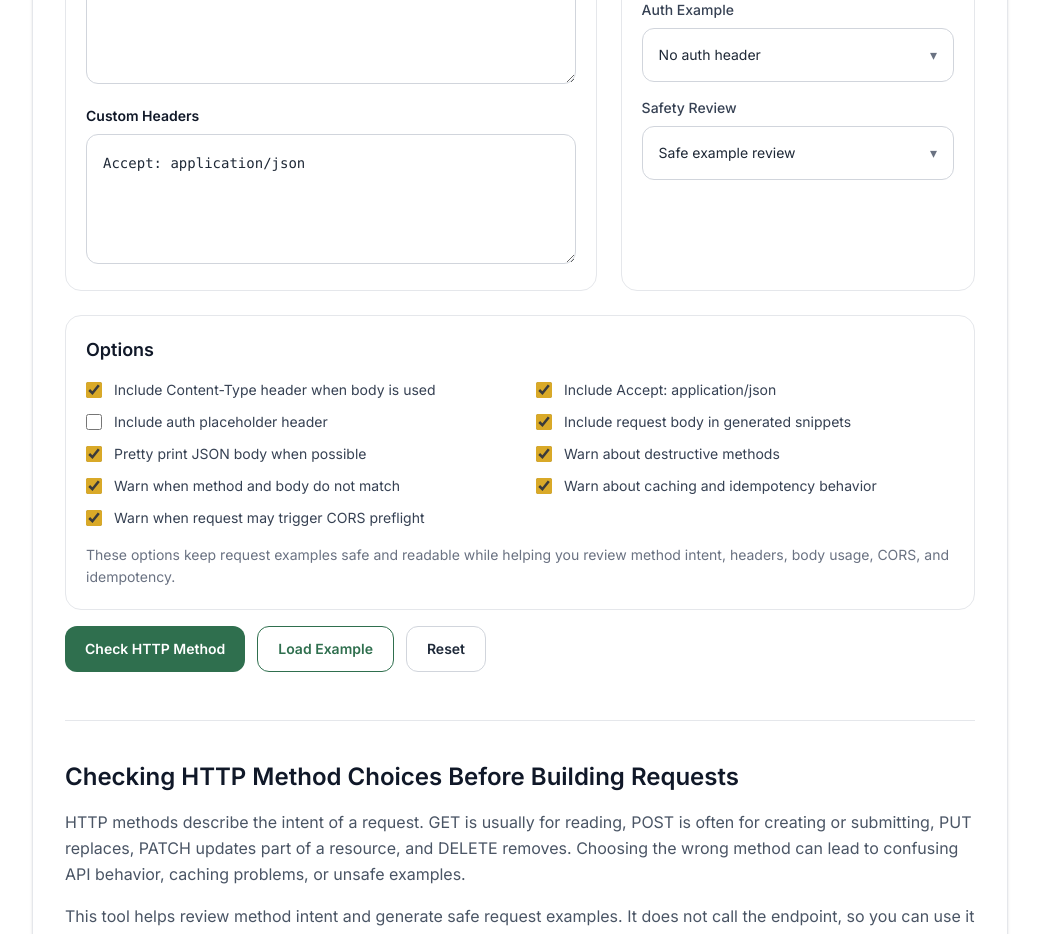
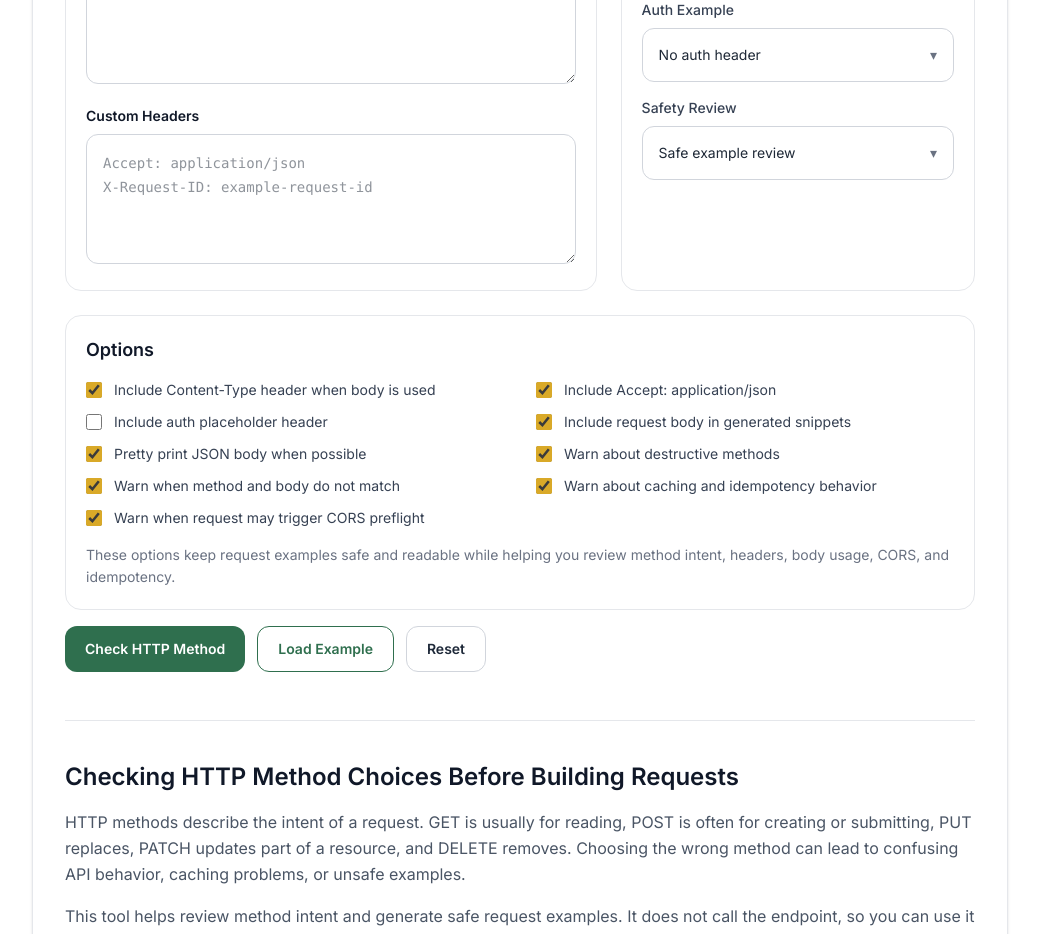
Before and after one commit to vaarunsonawwane-ops/yoryantra-new, a Next.js app: page /tools/http-method-tester in a window 1280 px wide. Shown: the part 800-1734 px from the top of the page, without its empty margins (120-1159 px from the left). Built offline with nearby package versions, Linux system fonts and the light colour scheme.

Commit message:
Update ToolClient.tsx

```diff
--- a/app/tools/http-method-tester/ToolClient.tsx
+++ b/app/tools/http-method-tester/ToolClient.tsx
@@ -50,7 +50,7 @@ export default function ToolClient() {
   const [authMode, setAuthMode] = useState<AuthMode>("none");
   const [safetyLevel, setSafetyLevel] = useState<SafetyLevel>("safeExample");
   const [requestBody, setRequestBody] = useState("");
-  const [customHeaders, setCustomHeaders] = useState("Accept: application/json");
+  const [customHeaders, setCustomHeaders] = useState("");
   const [includeContentType, setIncludeContentType] = useState(true);
   const [includeAcceptHeader, setIncludeAcceptHeader] = useState(true);
   const [includeAuthPlaceholder, setIncludeAuthPlaceholder] = useState(false);
@@ -131,7 +131,7 @@ export default function ToolClient() {
     setAuthMode("bearer");
     setSafetyLevel("safeExample");
     setRequestBody(sampleBody);
-    setCustomHeaders("Accept: application/json\nX-Request-ID: example-request-id");
+    setCustomHeaders("X-Request-ID: example-request-id");
     setIncludeContentType(true);
     setIncludeAcceptHeader(true);
     setIncludeAuthPlaceholder(true);
@@ -152,7 +152,7 @@ export default function ToolClient() {
     setAuthMode("none");
     setSafetyLevel("safeExample");
     setRequestBody("");
-    setCustomHeaders("Accept: application/json");
+    setCustomHeaders("");
     setIncludeContentType(true);
     setIncludeAcceptHeader(true);
     setIncludeAuthPlaceholder(false);
```
